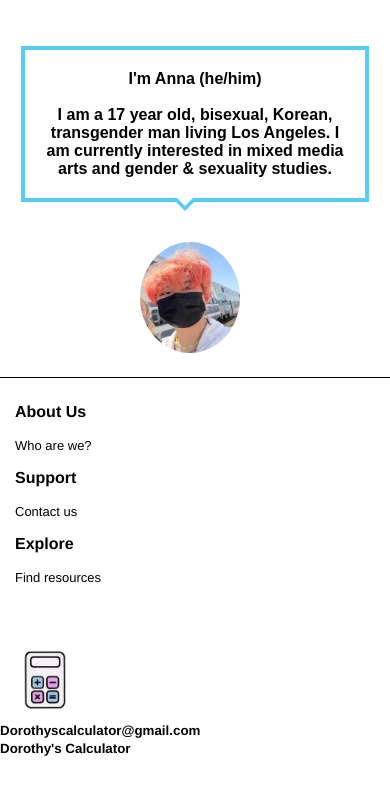
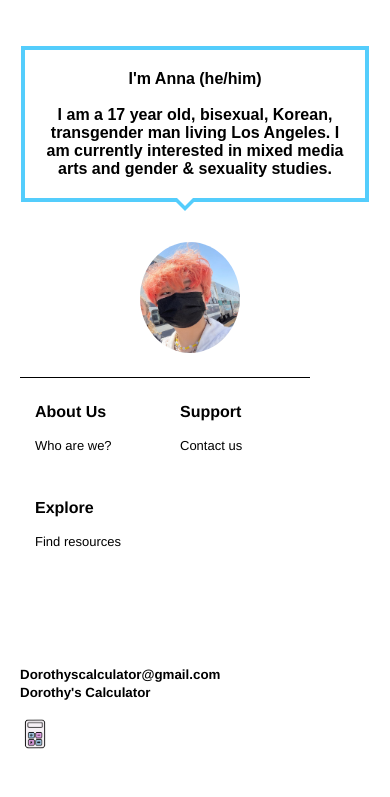
Before and after one commit to Fernando0422/dorothyscalculator, a plain HTML site: page ABOUT US/About_us.html in a window 390 px wide. Shown: the part 568-1365 px from the top of the page. Drawn offline with Linux system fonts and the light colour scheme.

Commit message:
Add files via upload

```diff
--- a/ABOUT US/ABOUT_US.css
+++ b/ABOUT US/ABOUT_US.css
@@ -209,3 +209,45 @@ hr{
   cursor: pointer;
   padding-left: 30px;
 }
+
+
+
+@media only screen and (max-width:564px){
+
+  .container{
+    margin-right: 50px;
+    margin-left: 50px;
+    position: relative;
+    top: -50px;
+    left: -30px;
+  }
+
+  #menuBtn{
+    width: 40px;
+    right: 50px;
+  }
+  .footer-left-col,.footer-right-col{
+    flex-basis: 100%;
+  }
+  .link-title {
+    flex-basis: 50%;
+    margin-bottom: 30px;
+  }
+  #footer {
+    position: relative;
+    top: 100px;
+    align-items: center;
+    flex-wrap: wrap;
+
+  }
+
+  .footer-logo img{
+    width: 50px;
+    position: relative;
+    top: 100px;
+    left: -10px;
+
+  }
+
+
+}
```
